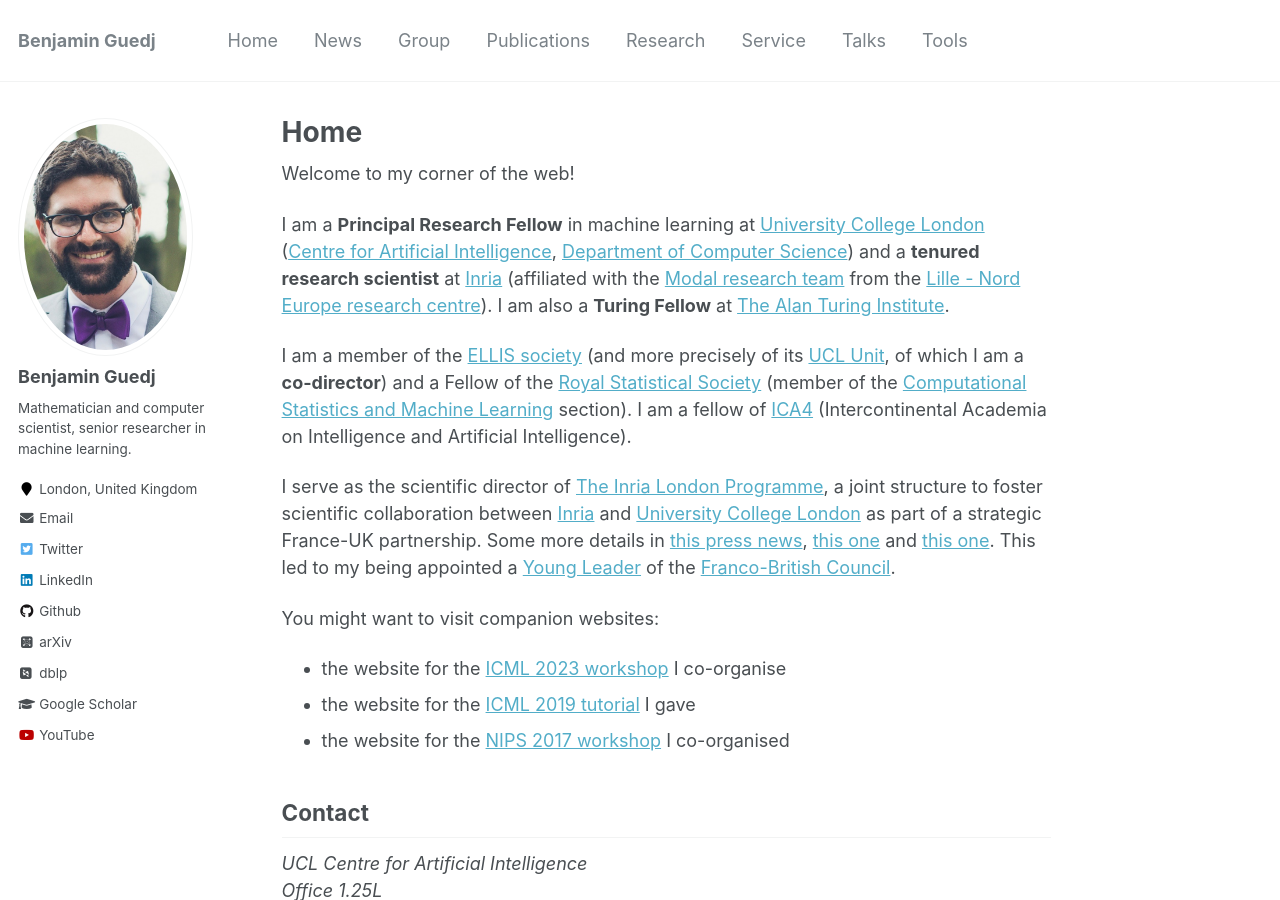
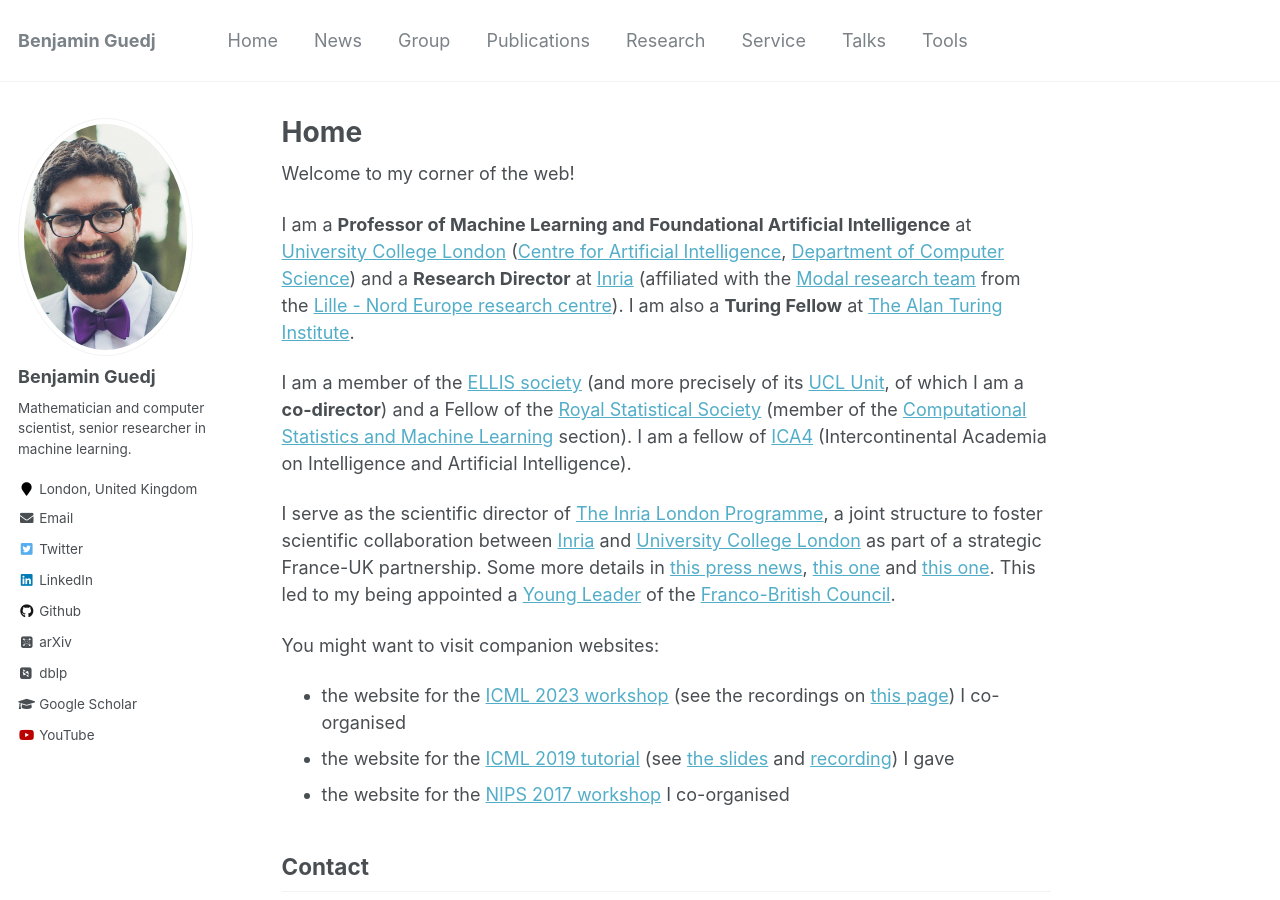
Before and after one commit to bguedj/bguedj.github.io, a Jekyll site: the page built from _pages/about.md, in a window 1280 px wide and 900 px high. Built offline with Jekyll 4.4.1, drawn with Linux system fonts in a browser that asks for light colours; some web fonts are replaced; comment, search, counter and statistics services are not loaded; some of the changed text lies outside the part shown.

Commit message:
update home page

```diff
--- a/_pages/about.md
+++ b/_pages/about.md
@@ -11,7 +11,7 @@
 
 Welcome to my corner of the web!
 
-I am a **Principal Research Fellow** in machine learning at [University College London](https://www.ucl.ac.uk) ([Centre for Artificial Intelligence](https://www.ucl.ac.uk/ai-centre/), [Department of Computer Science](https://www.ucl.ac.uk/computer-science/)) and a **tenured research scientist** at [Inria](http://www.inria.fr/) (affiliated with the [Modal research team](https://team.inria.fr/modal/) from the [Lille - Nord Europe research centre](https://www.inria.fr/fr/centre-inria-lille-nord-europe)). I am also a **Turing Fellow** at [The Alan Turing Institute](https://www.turing.ac.uk).
+I am a **Professor of Machine Learning and Foundational Artificial Intelligence** at [University College London](https://www.ucl.ac.uk) ([Centre for Artificial Intelligence](https://www.ucl.ac.uk/ai-centre/), [Department of Computer Science](https://www.ucl.ac.uk/computer-science/)) and a **Research Director** at [Inria](http://www.inria.fr/) (affiliated with the [Modal research team](https://team.inria.fr/modal/) from the [Lille - Nord Europe research centre](https://www.inria.fr/fr/centre-inria-lille-nord-europe)). I am also a **Turing Fellow** at [The Alan Turing Institute](https://www.turing.ac.uk).
 
 I am a member of the [ELLIS society](https://ellis.eu) (and more precisely of its [UCL Unit](https://ucl-ellis.github.io), of which I am a **co-director**) and a Fellow of the [Royal Statistical Society](https://rss.org.uk) (member of the [Computational Statistics and Machine Learning](https://rss.org.uk/membership/rss-groups-and-committees/sections/statistical-computing/) section). I am a fellow of [ICA4](https://www.intercontinental-academia.org/fellows) (Intercontinental Academia on Intelligence and Artificial Intelligence).
 
@@ -20,10 +20,10 @@
 You might want to visit companion websites:
 <!-- - [my previous website]((https://bguedj.github.io/website-2016-2020-deprecated/)) (2016-2020, now deprecated) -->
 <!-- [https://bguedj.github.io/website-2016-2020-deprecated/](https://bguedj.github.io/website-2016-2020-deprecated/) -->
-- the website for the [ICML 2023 workshop](https://bguedj.github.io/icml2023-workshop/) I co-organise
+- the website for the [ICML 2023 workshop](https://bguedj.github.io/icml2023-workshop/) (see the recordings on [this page](https://icml.cc/virtual/2023/workshop/21478)) I co-organised
 <!-- - the website for the [6PAC joint research team](https://bguedj.github.io/6pac/) I was a co-leader of -->
 <!-- [https://bguedj.github.io/6pac/](https://bguedj.github.io/6pac/) -->
-- the website for the [ICML 2019 tutorial](https://bguedj.github.io/icml2019/) I gave
+- the website for the [ICML 2019 tutorial](https://bguedj.github.io/icml2019/) (see [the slides](https://icml.cc/media/icml-2019/Slides/4338.pdf) and [recording](https://videoken.com/embed/_NuMUQYprn0)) I gave
 <!-- [https://bguedj.github.io/icml2019/](https://bguedj.github.io/icml2019/) -->
 - the website for the [NIPS 2017 workshop](https://bguedj.github.io/nips2017/) I co-organised
 <!-- [https://bguedj.github.io/nips2017/](https://bguedj.github.io/nips2017/) -->
@@ -58,17 +58,17 @@
 ### In a nutshell
 
 - *2021--present:* **Turing Fellow**, [The Alan Turing Institute](https://www.turing.ac.uk), UK
-- *2018--present*: **Principal Research Fellow**, [University College London](https://www.ucl.ac.uk), [Department of Computer Science](https://www.ucl.ac.uk/computer-science/), UK
-- *2014--present*: **tenured research scientist**, [Inria](http://www.inria.fr/), France
+- *2018--present*: **Professor of Machine Learning and Foundational Artificial Intelligence** (formerly Principal Research Fellow), [University College London](https://www.ucl.ac.uk), [Department of Computer Science](https://www.ucl.ac.uk/computer-science/), UK
+- *2014--present*: **Research Director** (formerly Research Scientist), [Inria](http://www.inria.fr/), France
 - 2014: **postdoctoral researcher**, [Sorbonne Université](https://www.sorbonne-universite.fr), France
 - 2011--2013: **PhD student** in mathematical statistics, [Sorbonne Université](https://www.sorbonne-universite.fr) and [Télécom Paris](https://www.telecom-paris.fr), France. Supervisors: [Gérard Biau](http://www.lpsm.paris/pageperso/biau/) and [Eric Moulines](https://scholar.google.fr/citations?user=_XE1LvQAAAAJ&hl=fr). Obtained with highest honors.
 [PhD thesis](https://tel.archives-ouvertes.fr/tel-00922353) [(pdf)](https://tel.archives-ouvertes.fr/tel-00922353/document)
 - 2010--2011: **research assistant** at [DTU Compute](https://www.compute.dtu.dk), Denmark. Supervisor: [Gilles Guillot](https://scholar.google.com/citations?user=F3vNjskAAAAJ&hl=fr)
 - 2009-2010: **MSc student** in pure and applied mathematics, [Sorbonne Université](https://www.sorbonne-universite.fr), France
 
-## Twitter feed
+<!-- ## Twitter feed
 
-<a class="twitter-timeline" data-width="450" data-height="900" data-theme="dark" href="https://twitter.com/bguedj?ref_src=twsrc%5Etfw">Tweets by bguedj</a> <script async src="https://platform.twitter.com/widgets.js" charset="utf-8"></script>
+<a class="twitter-timeline" data-width="450" data-height="900" data-theme="dark" href="https://twitter.com/bguedj?ref_src=twsrc%5Etfw">Tweets by bguedj</a> <script async src="https://platform.twitter.com/widgets.js" charset="utf-8"></script> -->
 
 <!-- ## News
 
```
